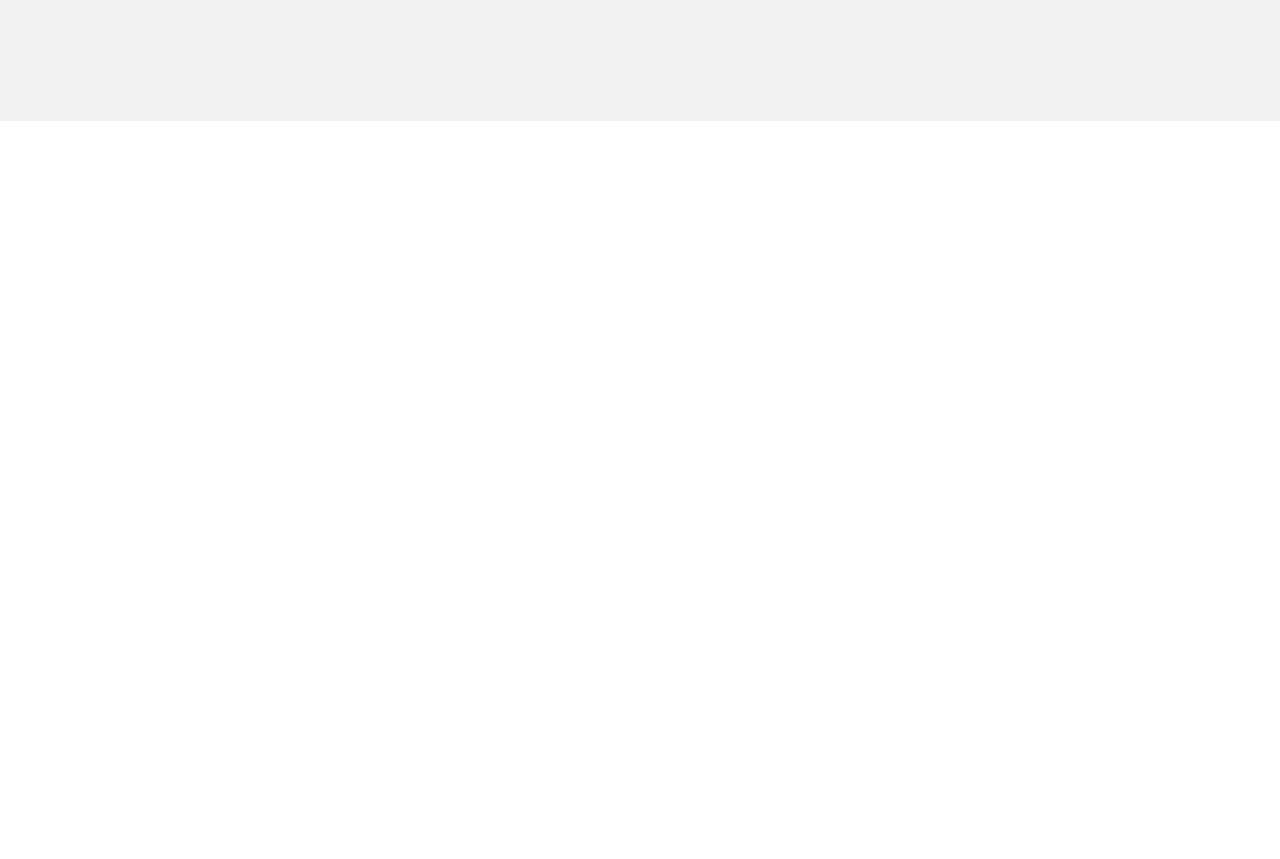
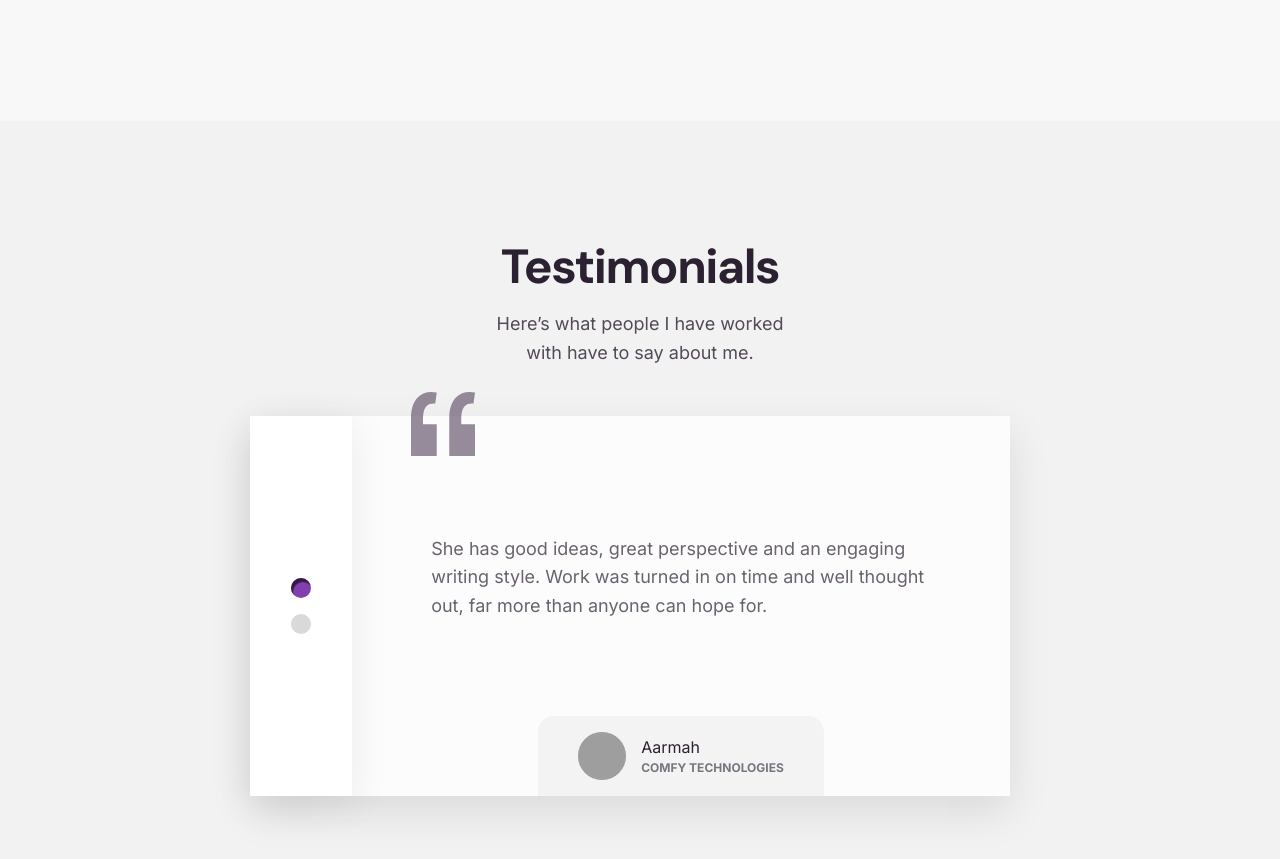
Before and after one commit to AmmDuncan/victoria_portfolio, a Nuxt app: page / in a window 1280 px wide. Shown: the part 1665-2524 px from the top of the page. Before the commit the page ends 1786 px from the top, so only its background shows below. Built offline with nearby package versions, Linux system fonts and the light colour scheme; grey boxes are pictures that could not be loaded.

Commit message:
feat-> Testimonial section: wrap up styling

```diff
--- a/app.vue
+++ b/app.vue
@@ -10,11 +10,15 @@ import Navbar from './components/layout/Navbar'
 </script>
 
 <style lang="scss">
-@import url('https://fonts.googleapis.com/css2?family=DM+Sans:wght@700&family=Manrope:wght@400;500;600;700&display=swap');
+@import url('https://fonts.googleapis.com/css2?family=DM+Sans:wght@700&family=Inter:wght@400;500;600;700&display=swap');
 /* vendors */
 @import "assets/styles/vendors/reset.scss";
 /* base */
 @import "assets/styles/base/base.scss";
 @import "assets/styles/base/typography";
 
+
+.small-spacer {
+  height: 1rem;
+}
 </style>
--- a/assets/styles/base/typography.scss
+++ b/assets/styles/base/typography.scss
@@ -5,7 +5,7 @@ html {
 
 body {
   font-size: 1.8rem;
-  font-family: Manrope, sans-serif;
+  font-family: Inter, sans-serif;
   color: var(--black);
 }
 
@@ -31,3 +31,8 @@ a {
   text-decoration: none;
   color: inherit;
 }
+
+p {
+  opacity: 0.8;
+  line-height: 1.6;
+}
--- a/components/home/Benefit.vue
+++ b/components/home/Benefit.vue
@@ -47,10 +47,13 @@ const messRef = ref();
 onMounted(() => {
   const svgObserver = new window.IntersectionObserver((entries) => {
     entries.forEach(entry => {
-      entry.target
-          .parentElement
-          .classList
-          .toggle('animate', entry.isIntersecting)
+      if (entry.isIntersecting) {
+        entry.target
+            .parentElement
+            .classList
+            .add('animate')
+        svgObserver.unobserve(entry.target);
+      }
     })
   })
   svgObserver.observe(messRef.value);
@@ -60,12 +63,13 @@ onMounted(() => {
 <style lang="scss" scoped>
 .benefits {
   padding-block: 12rem;
-  background-color: #f2f2f2;
+  background-color: #f8f8f8;
 }
 
 .container {
   @media (min-width: 768px) {
-    display: flex;
+    display: grid;
+    grid: 1fr / max-content 1fr;
     align-items: center;
   }
 }
@@ -74,7 +78,7 @@ onMounted(() => {
   display: flex;
   flex-flow: column;
   align-items: center;
-  margin-top: 6.4rem;
+  margin-top: 4.8rem;
 
   svg {
     width: 100%;
--- /dev/null
+++ b/components/home/Testimonials.vue
@@ -0,0 +1,188 @@
+<template>
+  <div class="testimonials">
+    <div class="container">
+      <h1>Testimonials</h1>
+      <p>Here’s what people I have worked with have to say about me.</p>
+      <div class="testimonial">
+        <div class="testimonial__details" v-for="(testimonial, index) in testimonials" :key="testimonial.text"
+             v-show="index === active">
+          <div class="testimonial__text">
+            <svg width="64" height="64" viewBox="0 0 64 64" fill="none" xmlns="http://www.w3.org/2000/svg">
+              <path
+                  d="M64 0.557167L62.4941 11.5841C58.5788 11.282 55.7176 12.0876 53.9106 14.001C52.1035 15.9144 50.9992 18.4823 50.5977 21.7048C50.1961 24.9273 50.0957 28.4015 50.2965 32.1275H64V64H38.2494V26.0853C38.2494 16.8207 40.5584 9.87219 45.1765 5.23986C49.8949 0.607522 56.1694 -0.953376 64 0.557167ZM25.7506 0.557167L24.2447 11.5841C20.3294 11.282 17.4682 12.0876 15.6612 14.001C13.8541 15.9144 12.7498 18.4823 12.3482 21.7048C11.9467 24.9273 11.8463 28.4015 12.0471 32.1275H25.7506V64H0V26.0853C0 16.8207 2.30902 9.87219 6.92706 5.23986C11.6455 0.607522 17.92 -0.953376 25.7506 0.557167Z"
+                  fill="#695B72"/>
+            </svg>
+
+            <div v-html="testimonial.text"></div>
+          </div>
+          <div class="testimonial__profile">
+            <div class="testimonial__profile-pic">
+              <img :src="`https://avatars.dicebear.com/api/initials/${testimonial.profile?.name}.svg`" alt="">
+            </div>
+            <div class="testimonial__profile-details">
+              <div class="testimonial__profile-name">{{ testimonial.profile?.name }}</div>
+              <div class="testimonial__profile-company">{{ testimonial.profile?.company }}</div>
+            </div>
+          </div>
+        </div>
+        <div class="testimonial__nav">
+          <div :class="['testimonial__nav-link', {active: active === i}]" v-for="(t, i) in testimonials" :key="t.text"
+               @click="active = i">
+          </div>
+        </div>
+      </div>
+    </div>
+  </div>
+</template>
+
+<script>
+export default {
+  name: "Testimonials",
+  data: () => ({
+    active: 0,
+    testimonials: [
+      {
+        text: `She has good ideas, great perspective and an engaging writing style.
+               Work was turned in on time and well thought out, far more than anyone can hope for.`,
+        profile: {
+          name: 'Aarmah',
+          company: 'Comfy Technologies'
+        }
+      },
+      {
+        text: `I took 5 accelerated class and had no time to finish up with my long essay for my English class.
+               Victoria was patient and presented herself professionally even though we're friends.
+              She accepted feedback from my professor and made changes where necessary.
+              <div class="small-spacer"></div> I had grade A in the coursework.`,
+        profile: {
+          name: 'Lottie'
+        }
+      },
+    ]
+  })
+}
+</script>
+
+<style lang="scss" scoped>
+
+.testimonials {
+  padding-block: 12rem;
+  background-color: #f2f2f2;
+}
+
+.container > h1 {
+  text-align: center;
+  max-width: 100%;
+}
+
+.container > p {
+  text-align: center;
+  max-width: 28ch;
+  margin-inline: auto;
+}
+
+.testimonial {
+  margin-top: 4.8rem;
+  background-color: #fcfcfc;
+  box-shadow: 0 1.6rem 4rem rgba(0, 0, 0, 0.1);
+
+  @media (min-width: 768px) {
+    display: grid;
+    grid: 1fr / 10.2rem 1fr;
+    max-width: 76rem;
+    margin-inline: auto;
+    transform: translateX(-1rem);
+
+    &__nav {
+      grid-area: 1 / 1 / 2 / 2;
+    }
+  }
+
+  &__text {
+    position: relative;
+    display: grid;
+    place-content: center;
+    padding-block: 7.2rem 4.8rem;
+    width: 80%;
+    max-width: 31ch;
+    min-height: 40rem;
+    margin-inline: auto;
+    opacity: 0.7;
+    line-height: 1.6;
+
+    @media (min-width: 768px) {
+      max-width: 44ch;
+      min-height: 30rem;
+    }
+
+    svg {
+      position: absolute;
+      top: -2.4rem;
+      left: -2rem;
+    }
+  }
+
+  &__nav {
+    display: grid;
+    grid: 1fr / auto-flow max-content;
+    justify-content: center;
+    gap: 1.6rem;
+    padding: 3rem 3.2rem;
+    background-color: #fff;
+    box-shadow: 0 0.8rem 4rem rgba(0, 0, 0, 0.075);
+
+    @media (min-width: 768px) {
+      grid: auto-flow max-content / 1fr;
+      justify-items: center;
+      align-content: center;
+    }
+
+    &-link {
+      width: 2rem;
+      height: 2rem;
+      background: #d9d9d9;
+      border-radius: 50%;
+      cursor: pointer;
+
+      &.active {
+        background: var(--purple);
+        box-shadow: 0.2rem 0.4rem 1px rgba(0, 0, 0, 0.6) inset;
+      }
+    }
+  }
+
+  &__profile {
+    display: grid;
+    grid: 1fr / auto-flow max-content;
+    gap: 1.5rem;
+    align-items: center;
+    width: max-content;
+    margin-inline: auto;
+    padding: 1.6rem 4rem;
+    border-radius: 1.6rem 1.6rem 0 0;
+    background: #f3f3f3;
+    font-size: 1.6rem;
+
+    &-pic {
+      --size: 4.8rem;
+      width: var(--size);
+      height: var(--size);
+      border-radius: 50%;
+      overflow: hidden;
+      background: #d9d9d9;
+
+      img {
+        width: 100%;
+        height: 100%;
+      }
+    }
+
+    &-company {
+      font-size: 1.2rem;
+      font-weight: 700;
+      text-transform: uppercase;
+      opacity: 0.6;
+    }
+  }
+}
+</style>
--- a/pages/index.vue
+++ b/pages/index.vue
@@ -2,6 +2,7 @@
   <Hero/>
   <Shortcuts/>
   <Benefit/>
+  <Testimonials/>
 </template>
 
 <script>
@@ -9,10 +10,11 @@ import Navbar from "../components/layout/Navbar";
 import Hero from "../components/home/Hero";
 import Shortcuts from "../components/home/Shortcuts";
 import Benefit from "../components/home/Benefit";
+import Testimonials from "../components/home/Testimonials";
 
 export default {
   name: "index",
-  components: {Benefit, Shortcuts, Hero, Navbar}
+  components: {Testimonials, Benefit, Shortcuts, Hero, Navbar}
 }
 </script>
 
```
